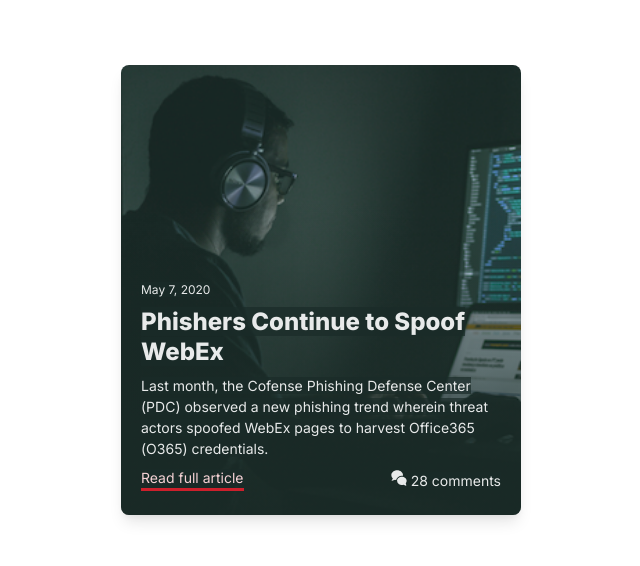
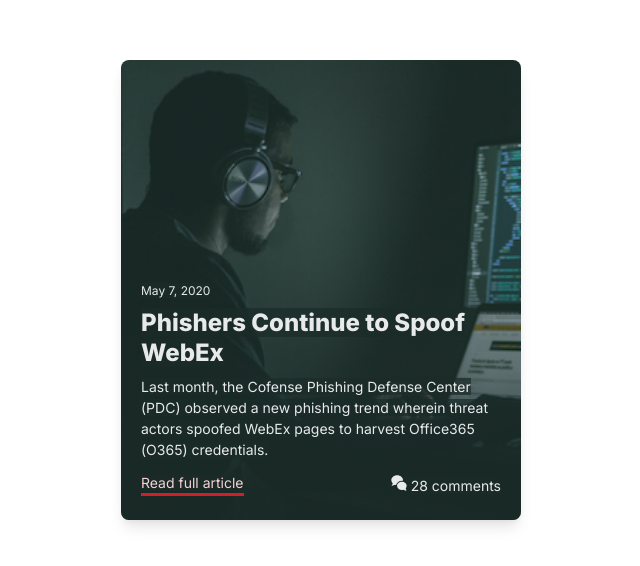
Before and after one commit to edelstone/cofense-ux-engineer-homework, a plain HTML site: page index.html in a window 1280 px wide. Shown: the part 110-676 px from the top of the page, without its empty margins (319-959 px from the left). Drawn offline with Linux system fonts and the light colour scheme.

Commit message:
adds some tweaks because I'm insane

```diff
--- a/css/styles.css
+++ b/css/styles.css
@@ -30,7 +30,8 @@
 }
 
 .c-card {
-  max-width: 40rem;
+  max-width: 42rem;
+  padding: 1rem;
 }
 
 .c-card__link {
@@ -41,7 +42,7 @@
   bottom: 0;
   box-shadow: 0 10px 15px -3px rgba(0,0,0,.1), 0 4px 6px -2px rgba(0,0,0,.05);
   display: flex;
-  min-height: 45rem;
+  min-height: 46rem;
   padding: 2rem;
   position: relative;
   text-decoration: none;
@@ -62,18 +63,18 @@
 .c-card__link:focus,
 .c-card__link:hover {
   bottom: 5px;
-  box-shadow: 0 25px 50px -12px rgba(0, 0, 0, 0.25);
+  box-shadow: 0 25px 50px -12px rgba(0,0,0,.25);
 }
 
 .c-card__link:active {
   box-shadow: none;
-  transform: scale(0.99);
+  transform: scale(.99);
 }
 
 .c-card__body {
   color: #e8eaea;
   font-size: 1.4rem;
-  margin-bottom: 0.4rem;
+  margin-bottom: .4rem;
   z-index: 100;
 }
 
@@ -93,7 +94,7 @@
 }
 
 .c-card__description {
-  margin-bottom: .8rem;
+  margin-bottom: 1.2rem;
 }
 
 .c-card__footer {
```
